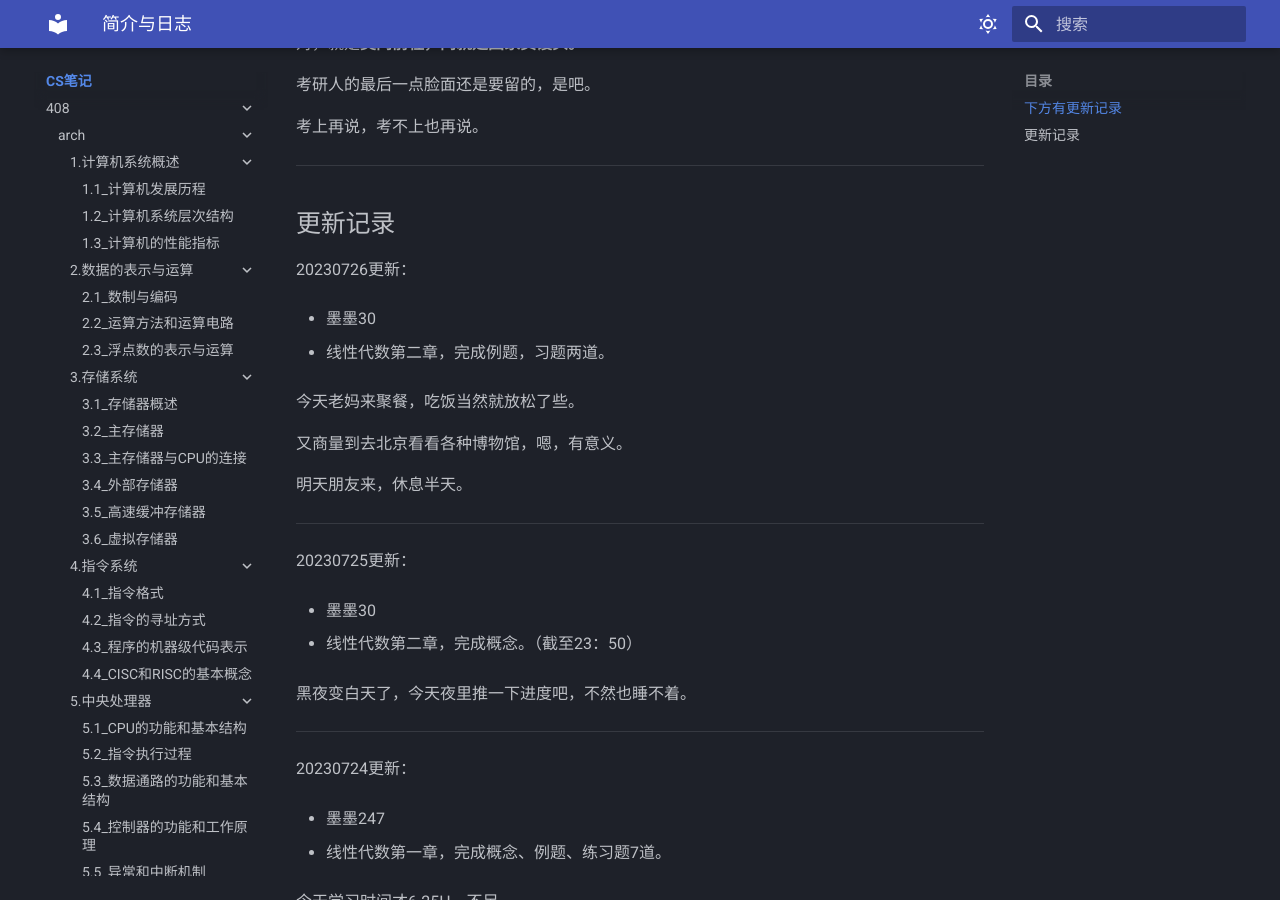
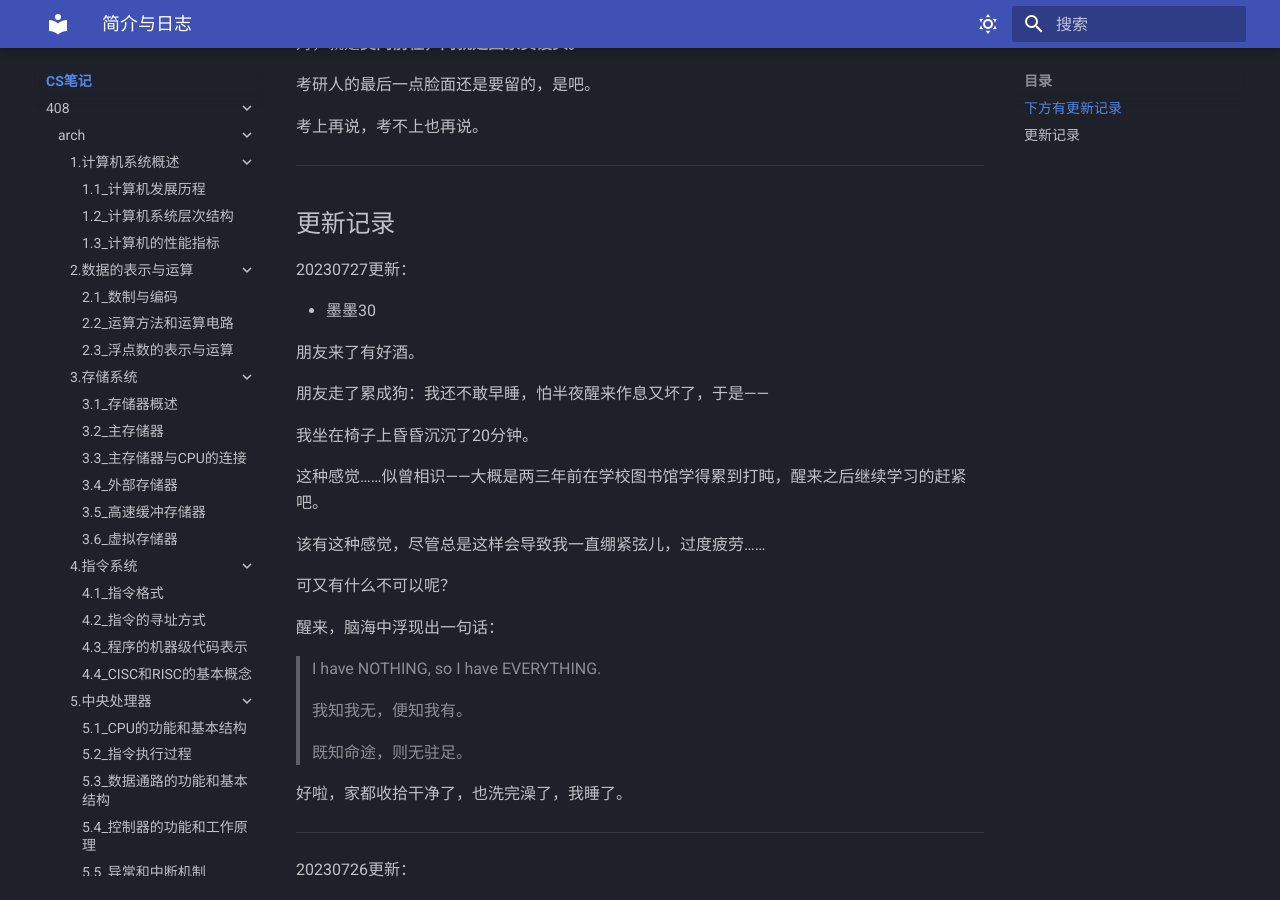
Before and after one commit to Haohahahaha/cs, an MkDocs documentation site: the page built from docs/index.md, in a window 1280 px wide and 900 px high, scrolled down 768 px. Built offline with MkDocs 1.6.1 and Material for MkDocs 9.7.7, drawn with Linux system fonts in a browser that asks for light colours.

Commit message:
2023-07-27_22:04:42 update

```diff
--- a/docs/index.md
+++ b/docs/index.md
@@ -39,6 +39,34 @@
 <a id="update"></a>
 
 ## 更新记录
+
+20230727更新：
+
+- 墨墨30
+
+朋友来了有好酒。
+
+朋友走了累成狗：我还不敢早睡，怕半夜醒来作息又坏了，于是——
+
+我坐在椅子上昏昏沉沉了20分钟。
+
+这种感觉……似曾相识——大概是两三年前在学校图书馆学得累到打盹，醒来之后继续学习的赶紧吧。
+
+该有这种感觉，尽管总是这样会导致我一直绷紧弦儿，过度疲劳……
+
+可又有什么不可以呢？
+
+醒来，脑海中浮现出一句话：
+
+> I have NOTHING, so I have EVERYTHING.
+>
+> 我知我无，便知我有。
+>
+> 既知命途，则无驻足。
+
+好啦，家都收拾干净了，也洗完澡了，我睡了。
+
+---
 
 20230726更新：
 
```
